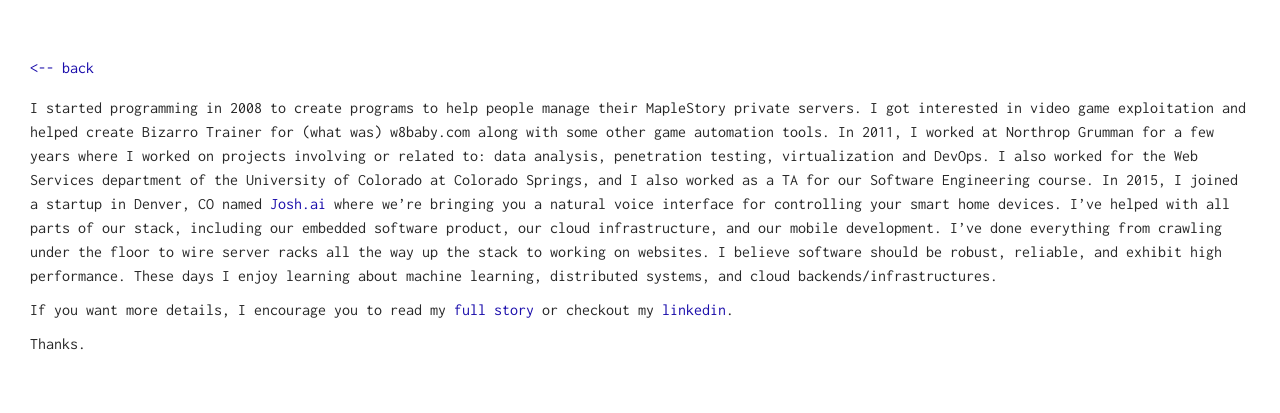
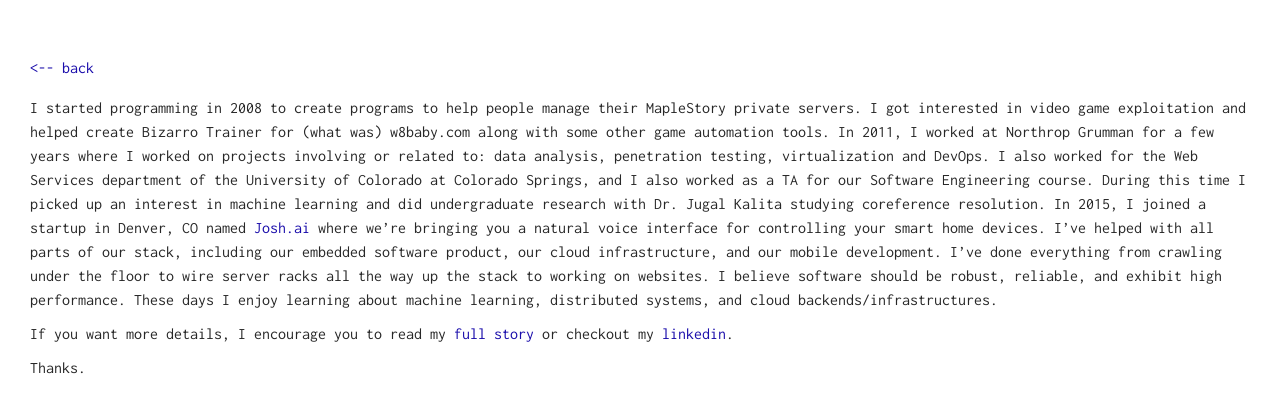
Before and after one commit to abatilo/blog, a Jekyll site: the page built from about/index.md, in a window 1280 px wide. Shown: the top 413 px of the page. Built offline with Jekyll 4.4.1, drawn with Linux system fonts in a browser that asks for light colours.

Commit message:
Added statement about undergrad research

```diff
--- a/about/index.md
+++ b/about/index.md
@@ -1,7 +1,7 @@
 ---
 layout: about
 ---
-I started programming in 2008 to create programs to help people manage their MapleStory private servers. I got interested in video game exploitation and helped create Bizarro Trainer for (what was) w8baby.com along with some other game automation tools. In 2011, I worked at Northrop Grumman for a few years where I worked on projects involving or related to: data analysis, penetration testing, virtualization and DevOps. I also worked for the Web Services department of the University of Colorado at Colorado Springs, and I also worked as a TA for our Software Engineering course. In 2015, I joined a startup in Denver, CO named [Josh.ai](https://www.josh.ai) where we're bringing you a natural voice interface for controlling your smart home devices. I've helped with all parts of our stack, including our embedded software product, our cloud infrastructure, and our mobile development. I've done everything from crawling under the floor to wire server racks all the way up the stack to working on websites. I believe software should be robust, reliable, and exhibit high performance. These days I enjoy learning about machine learning, distributed systems, and cloud backends/infrastructures.
+I started programming in 2008 to create programs to help people manage their MapleStory private servers. I got interested in video game exploitation and helped create Bizarro Trainer for (what was) w8baby.com along with some other game automation tools. In 2011, I worked at Northrop Grumman for a few years where I worked on projects involving or related to: data analysis, penetration testing, virtualization and DevOps. I also worked for the Web Services department of the University of Colorado at Colorado Springs, and I also worked as a TA for our Software Engineering course. During this time I picked up an interest in machine learning and did undergraduate research with Dr. Jugal Kalita studying coreference resolution. In 2015, I joined a startup in Denver, CO named [Josh.ai](https://www.josh.ai) where we're bringing you a natural voice interface for controlling your smart home devices. I've helped with all parts of our stack, including our embedded software product, our cloud infrastructure, and our mobile development. I've done everything from crawling under the floor to wire server racks all the way up the stack to working on websites. I believe software should be robust, reliable, and exhibit high performance. These days I enjoy learning about machine learning, distributed systems, and cloud backends/infrastructures.
 
 If you want more details, I encourage you to read my [full story](http://stackoverflow.com/story/aaronbatilo) or checkout my [linkedin](https://www.linkedin.com/in/abatilo).
 
```
